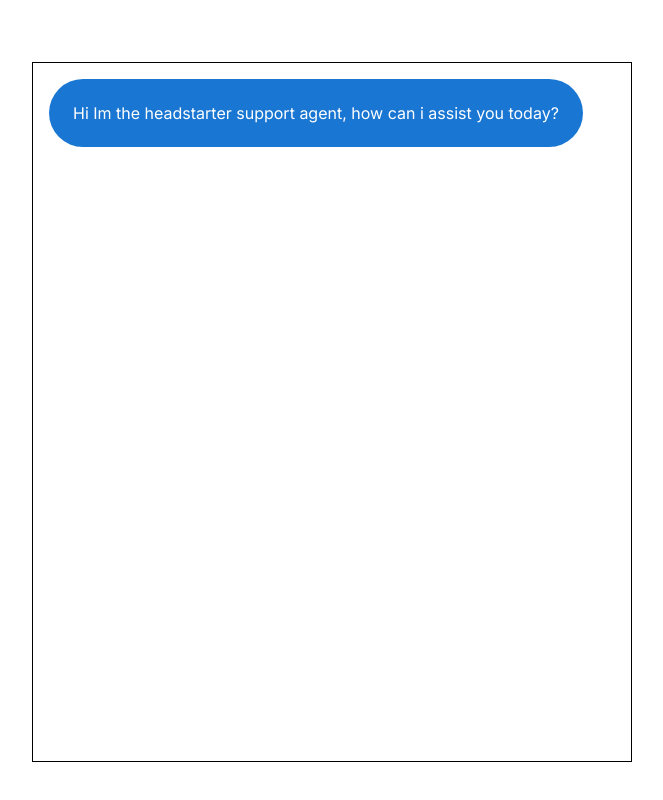
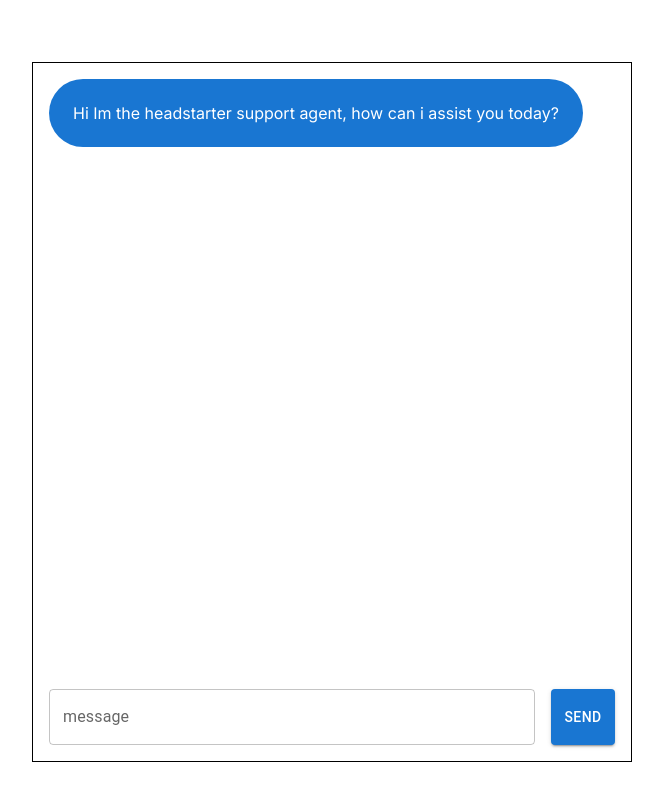
Before and after one commit to musmanqazi/ai-customer-support, a Next.js app: page / in a window 1280 px wide. Shown: the part 228-1028 px from the top of the page, without its empty margins (308-971 px from the left). Built offline with nearby package versions, Linux system fonts and the light colour scheme.

Commit message:
UI change

```diff
--- a/app/page.js
+++ b/app/page.js
@@ -1,5 +1,5 @@
 'use client'
-import { Box, Stack } from "@mui/material";
+import { Box, Stack, Button, TextField} from "@mui/material";
 import Image from "next/image";
 import {useState} from 'react'
 
@@ -58,7 +58,15 @@
            </Box>
           ))}
           </Stack>
-
+          <Stack direction="row" spacing={2}>
+            <TextField
+              label = "message"
+              fullWidth
+              value={message}
+              onChange={(e) => setMessage(e.target.value)}
+              />
+              <Button variant="contained">Send</Button>
+              </Stack>
         </Stack>
       </Box>
 }
```
